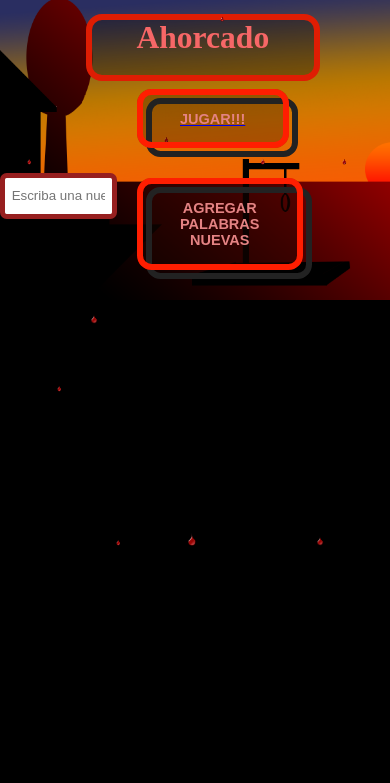
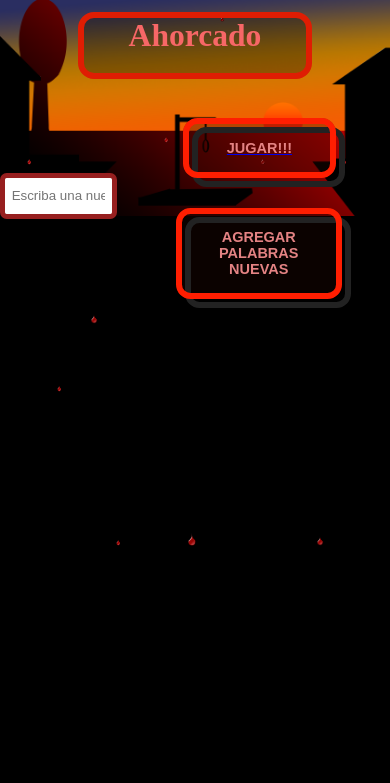
Before and after one commit to J-a-v-u/ahorcadoChallenge, a plain HTML site: page index.html in a window 390 px wide. Shown: the top 783 px of the page. Drawn offline with Linux system fonts and the light colour scheme.

Commit message:
cambiado el posicionamiento del titulo a absolute, centrado y arriba

```diff
--- a/style.css
+++ b/style.css
@@ -52,8 +52,11 @@ header{
 
 
 .contenedor {
-  width: 100%;
-  height: 100%;
+  position: absolute;
+  width:40%;
+  top: 0;
+  left: 30%;
+
 
 }
 
@@ -65,7 +68,8 @@ img {
 
 
 .marco{
-  margin: -9% 30% 10% 30%;
+  position: relative;
+  margin: 3% 0 10% 0;
   text-align: center;
   width: 40%;
   height: 8vh;
@@ -94,9 +98,12 @@ img {
 
 @media (max-width: 767px){
 
+  .contenedor{
+    left: 0;
+    width: 100%;
+  }
+
   .marco{
-
-    margin: -36% 20% 1% 22%;
     width: 60%;
   }
 
@@ -104,6 +111,14 @@ img {
   font-size: calc( 1rem + 4vw);
   }
 
+  .buttons{
+    position: relative;
+    right: -12%;
+  }
+.buttons2{
+    position: relative;
+    right: -10%;
+  }
 }
 
 
```
